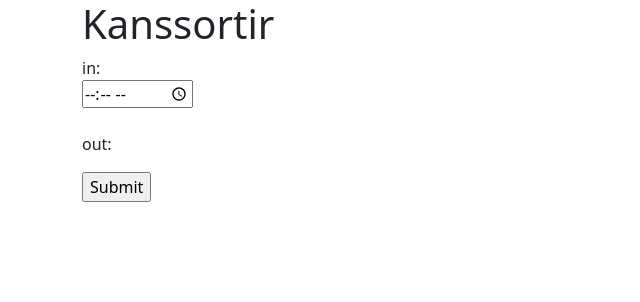
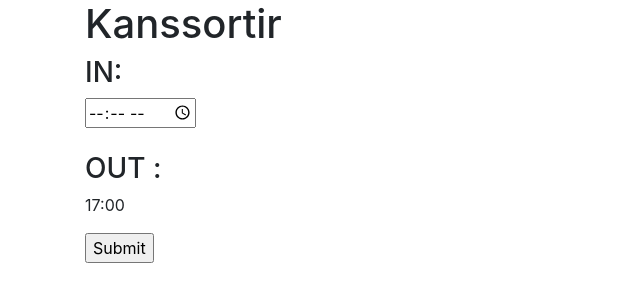
Before and after one commit to AngelinaNaomi/kanssortir, a plain HTML site: page index.html in a window 1280 px wide. Shown: the whole page, without its empty margins (0-640 px from the left). Drawn offline with nearby package versions, Linux system fonts and the light colour scheme.

Commit message:
update css

```diff
--- a/index.html
+++ b/index.html
@@ -12,20 +12,20 @@
 
     }
 </script>
-<link href="https://cdn.jsdelivr.net/npm/bootstrap@5.0.0-beta3/dist/css/bootstrap.min.css" rel="stylesheet" integrity="sha384-eOJMYsd53ii+scO/bJGFsiCZc+5NDVN2yr8+0RDqr0Ql0h+rP48ckxlpbzKgwra6" crossorigin="anonymous">
+<link href="./css/bootstrap.min.css" rel="stylesheet">
 </head>
 <body>
     <div class="container-sm">
         <h1>Kanssortir</h1>
 
-        <form action="#">
-            <label for="fname">in:</label><br>
-            <input type="time" id="fin""><br><br>
-            <label for="fname">out:<p id="fout"></p></label><br>
-            <input type="button" value="Submit" onclick="change()">
-        </form>
+        <h3>IN:</h3>
+        <input type="time" id="fin""><br><br>
+
+        <h3>OUT :</h3>
+        <p id="fout">17:00</p>
+
+        <input type="button" value="Submit" onclick="change()">
+
     </div>
-
-
 </body>
 </html>
```
